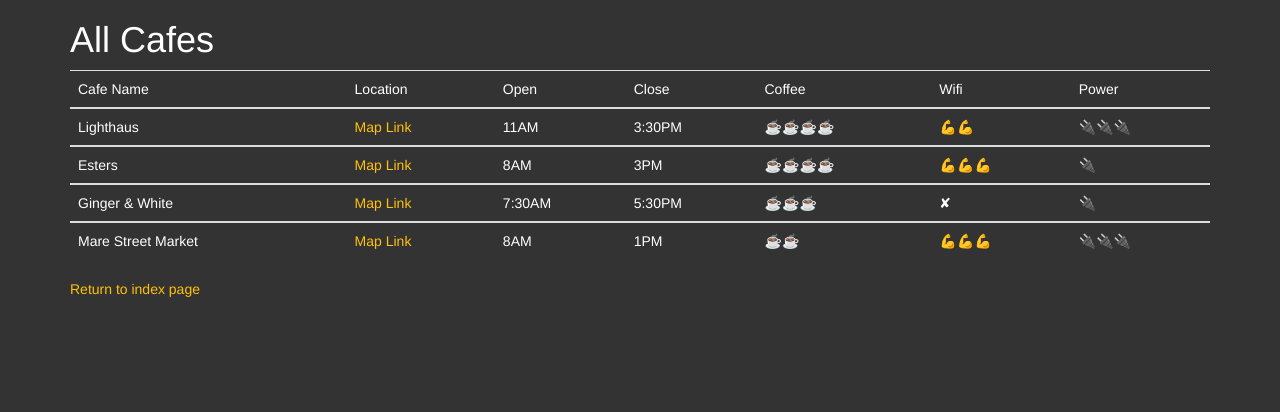
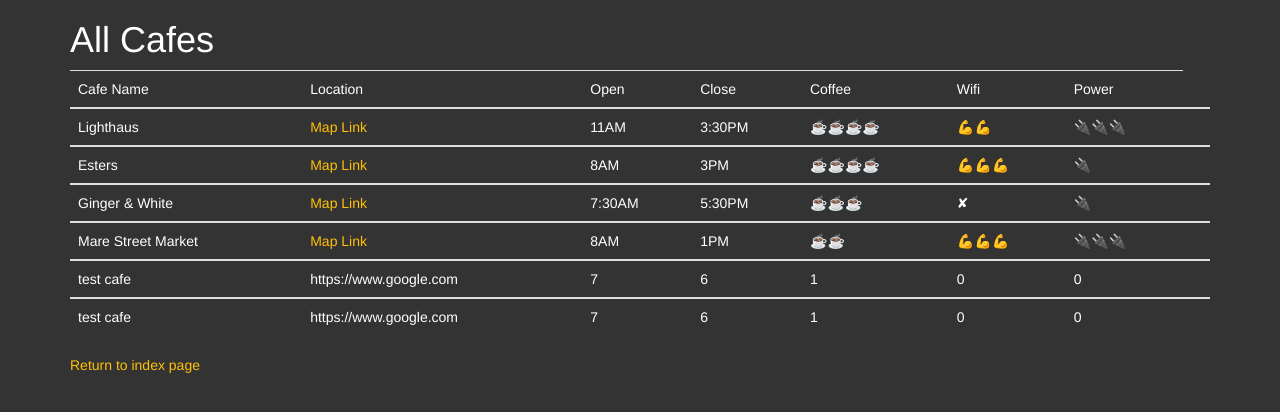
Before and after one commit to kvnkc/coffee-and-wifi-flask, a Flask app: page /cafes in a window 1280 px wide. Shown: the top 412 px of the page. Run offline with Flask 2, Linux system fonts and the light colour scheme; some libraries are stand-ins or nearby versions.

Commit message:
implmented writing the form to the csv file and added comments

```diff
--- a/cafe-data.csv
+++ b/cafe-data.csv
@@ -3,3 +3,5 @@
 Esters,https://goo.gl/maps/13Tjc36HuPWLELaSA,8AM,3PM,☕☕☕☕,💪💪💪,🔌
 Ginger & White,https://goo.gl/maps/DqMx2g5LiAqv3pJQ9,7:30AM,5:30PM,☕☕☕,✘,🔌
 Mare Street Market,https://goo.gl/maps/ALR8iBiNN6tVfuAA8,8AM,1PM,☕☕,💪💪💪,🔌🔌🔌
+test cafe, https://www.google.com, 7, 6, 1, 0, 0,
+ test cafe, https://www.google.com, 7, 6, 1, 0, 0,
--- a/main.py
+++ b/main.py
@@ -2,18 +2,20 @@
 from flask_bootstrap import Bootstrap
 from flask_wtf import FlaskForm
 from wtforms import StringField, SubmitField, SelectField
-from wtforms.validators import DataRequired
+from wtforms.validators import DataRequired, URL
 import csv
 
 app = Flask(__name__)
 app.config['SECRET_KEY'] = '8BYkEfBA6O6donzWlSihBXox7C0sKR6b'
 Bootstrap(app)
 
+# Used to create form / form fields for add.html
+
 
 class CafeForm(FlaskForm):
     cafe = StringField('Cafe name', validators=[DataRequired()])
     location = StringField(
-        'Cafe Location on Google Maps (URL)', validators=[DataRequired()])
+        'Cafe Location on Google Maps (URL)', validators=[URL()])
     opening = StringField('Opening Time e.g. 8AM', validators=[DataRequired()])
     closing = StringField('Closing Time e.g. 5:30PM',
                           validators=[DataRequired()])
@@ -25,30 +27,25 @@
         '0', '✘'), ('1', '🔌'), ('2', '🔌🔌'), ('3', '🔌🔌🔌'), ('4', '🔌🔌🔌🔌'), ('5', '🔌🔌🔌🔌🔌')])
     submit = SubmitField('Submit')
 
-# Exercise:
-# add: Location URL, open time, closing time, coffee rating, wifi rating, power outlet rating fields
-# make coffee/wifi/power a select element with choice of 0 to 5.
-# e.g. You could use emojis ☕️/💪/✘/🔌
-# make all fields required except submit
-# use a validator to check that the URL field has a URL entered.
-# ---------------------------------------------------------------------------
 
-
-# all Flask routes below
 @app.route("/")
 def home():
     return render_template("index.html")
 
+# Adds data from form to csv file
 
-@app.route('/add')
+
+@app.route('/add', methods=['GET', 'POST'])
 def add_cafe():
     form = CafeForm()
     if form.validate_on_submit():
-        print("True")
-    # Exercise:
-    # Make the form write a new row into cafe-data.csv
-    # with   if form.validate_on_submit()
+        with open('cafe-data.csv', 'a', newline='') as cafe_csv:
+            cafe_csv.write(
+                f'\n {form.cafe.data}, {form.location.data}, {form.opening.data}, {form.closing.data}, {form.rating.data}, {form.wifi.data}, {form.socket.data},')
+        return render_template('index.html')
     return render_template('add.html', form=form)
+
+# Populates cafe.html with data from csv file
 
 
 @app.route('/cafes')
--- a/templates/cafes.html
+++ b/templates/cafes.html
@@ -31,7 +31,7 @@
         {% endfor %}
   	  </table>
 
-      <p><a href="#">Return to index page</a></p>
+      <p><a href="{{url_for('home')}}">Return to index page</a></p>
 
     </div>
   </div>
```
